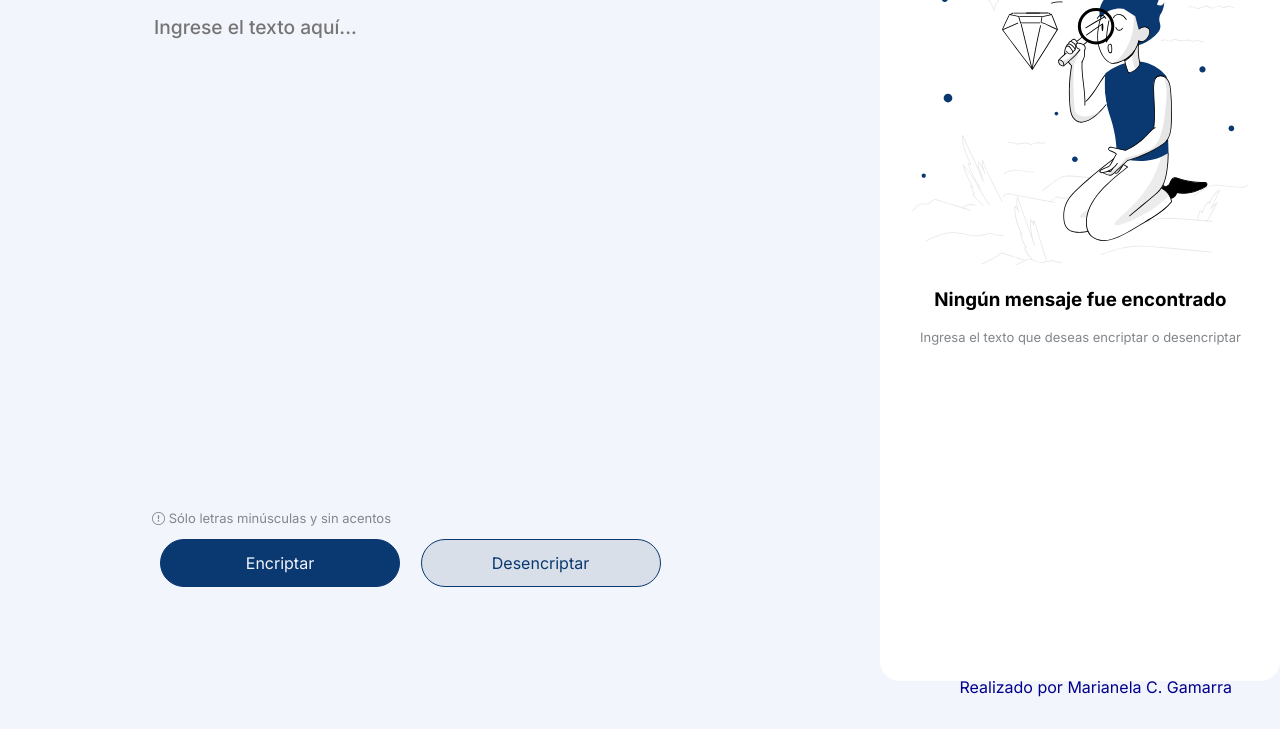
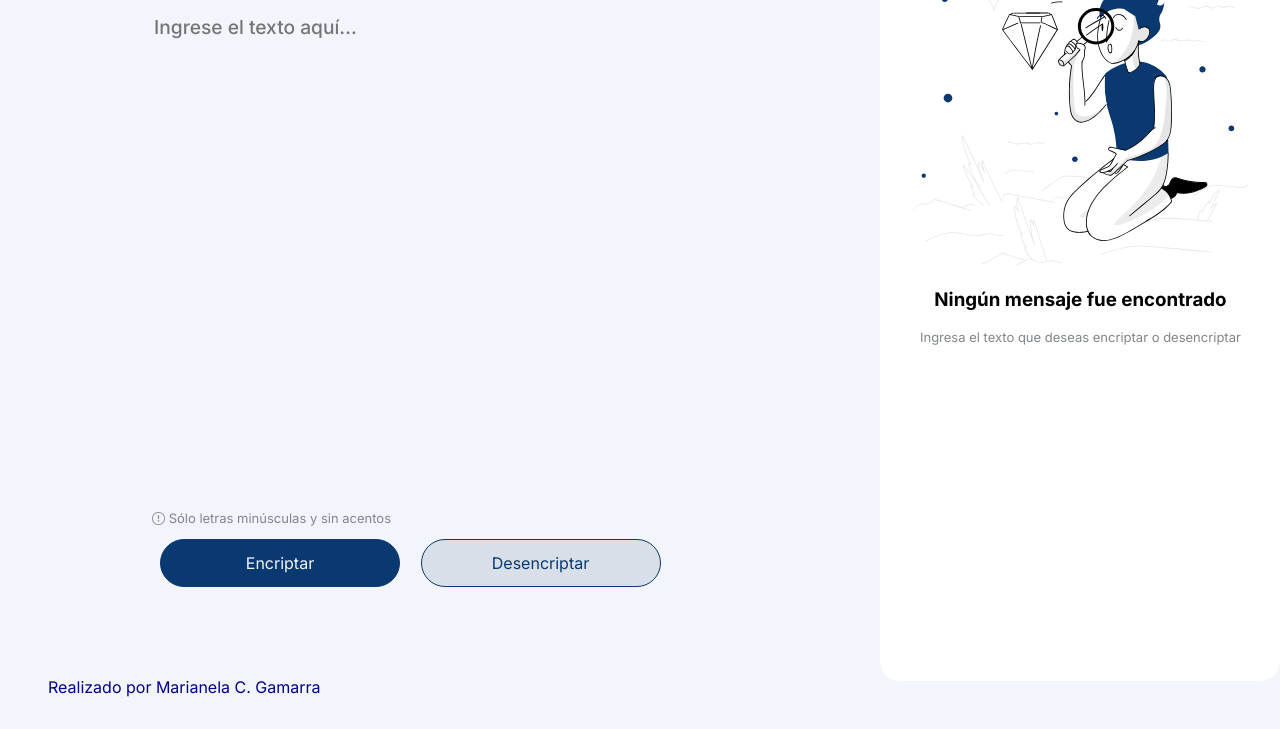
Before and after one commit to cil4/Challenge1-Encriptador, a plain HTML site: page index.html in a window 1280 px wide. Shown: the part 71-800 px from the top of the page. Drawn offline with nearby package versions, Linux system fonts and the light colour scheme.

Commit message:
Update estilos.css

```diff
--- a/css/estilos.css
+++ b/css/estilos.css
@@ -24,8 +24,8 @@ body{
 
  .autor{
 
-    float: right;
-    margin-right: 0.5em;
+    float: left;
+    margin-left: 0.5em;
     color: darkblue;
     font-size: 1em;
     font-weight: 400;
```
